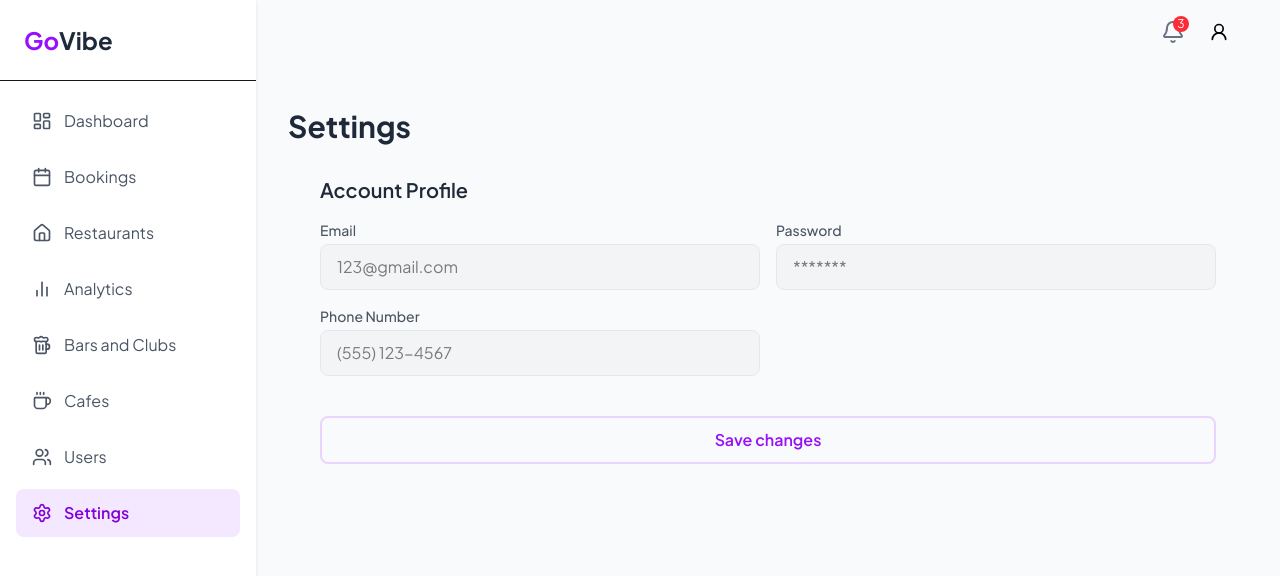
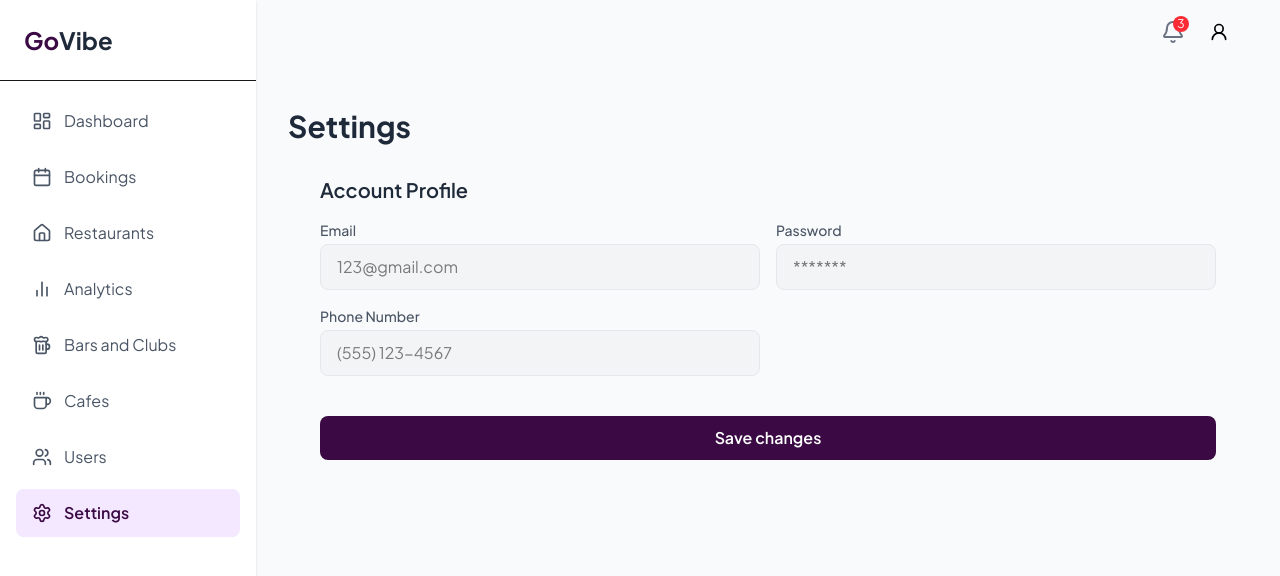
Before and after one commit to GoVibee/admin, a Next.js app: page /pages/settings in a window 1280 px wide. Shown: the top 576 px of the page. Built offline with nearby package versions, Linux system fonts and the light colour scheme.

Commit message:
updated users

```diff
--- a/src/app/pages/settings/page.tsx
+++ b/src/app/pages/settings/page.tsx
@@ -6,7 +6,7 @@ import { useRouter } from 'next/navigation';
 
 // --- Reusable Components ---
 const SidebarLink = ({ icon: Icon, text, active,route }: any) => (
-  <a href={route} className={`flex items-center space-x-3 px-4 py-3 rounded-lg transition-all duration-200 ${active ? 'bg-purple-100 text-purple-700 font-semibold' : 'text-gray-600 hover:bg-gray-100'}`}>
+  <a href={route} className={`flex items-center space-x-3 px-4 py-3 rounded-lg transition-all duration-200 ${active ? 'bg-purple-100 text-[#3B0A45] font-semibold' : 'text-gray-600 hover:bg-gray-100'}`}>
     <Icon className="w-5 h-5" />
     <span className="flex-1">{text}</span>
   </a>
@@ -83,7 +83,7 @@ export default function SettingsPage() {
      <aside className={`fixed inset-y-0 left-0 bg-white shadow-sm z-50 w-64 transform ${isSidebarOpen ? 'translate-x-0' : '-translate-x-full'} transition-transform duration-300 ease-in-out lg:relative lg:translate-x-0 lg:flex lg:flex-col`}>
         <div className="p-6 flex items-center space-x-2 border-b">
           <div className="text-2xl font-bold text-gray-800">
-            <span className="text-purple-600">Go</span>Vibe
+            <span className="text-[#3B0A45]">Go</span>Vibe
           </div>
         </div>
         <nav className="flex-1 p-4 space-y-2">
@@ -146,7 +146,7 @@ export default function SettingsPage() {
                         <FormInput label="Phone Number" placeholder="(555) 123-4567" type="tel" />
                     </div>
                     <div className="mt-6">
-                    <button className="w-full cursor-pointer text-purple-600 font-semibold border-2 border-purple-200 rounded-lg py-2.5 hover:bg-purple-50 transition-colors">
+                    <button className="w-full bg-[#3B0A45] cursor-pointer text-white font-semibold rounded-lg py-2.5  transition-colors">
                         Save changes
                     </button>
                 </div>
```
